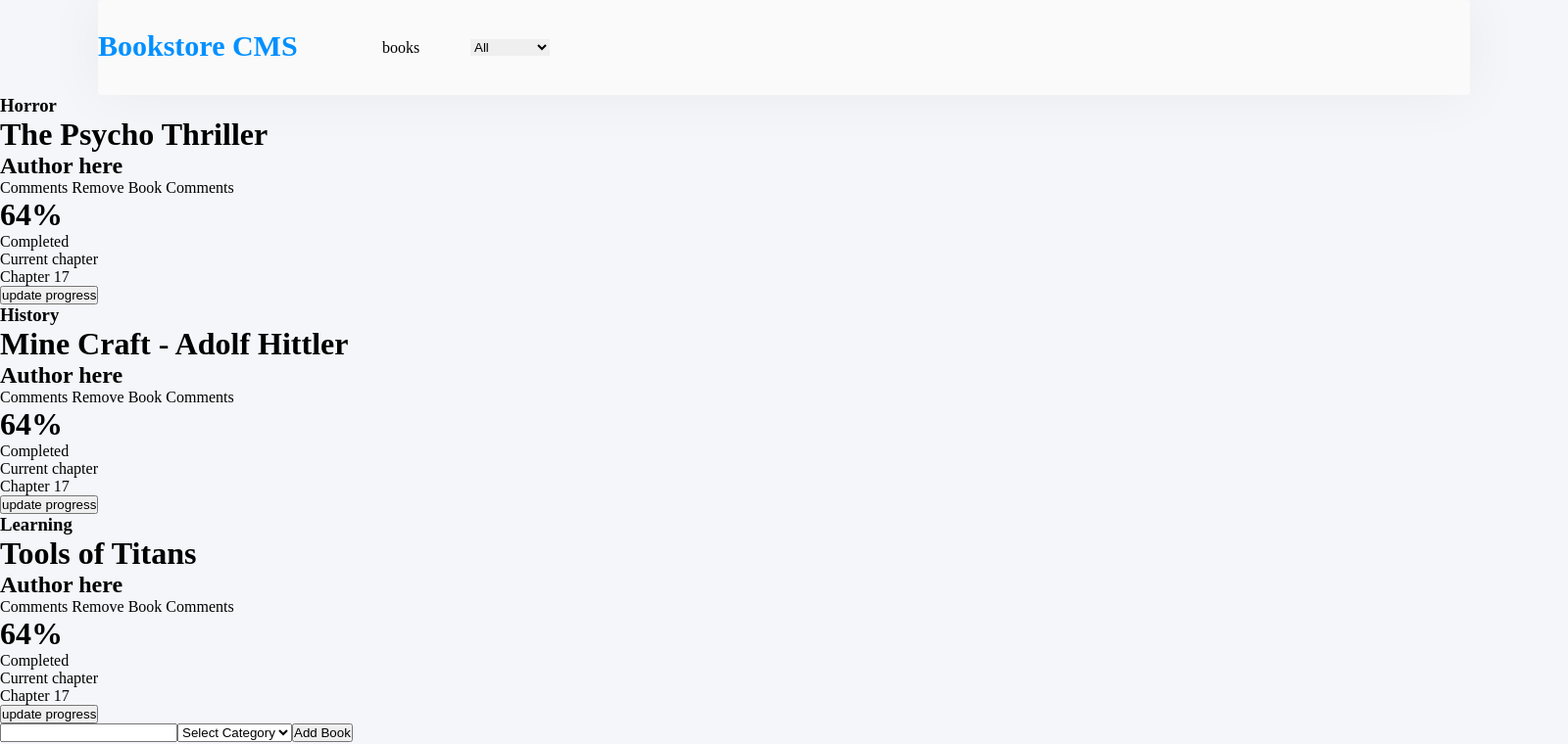
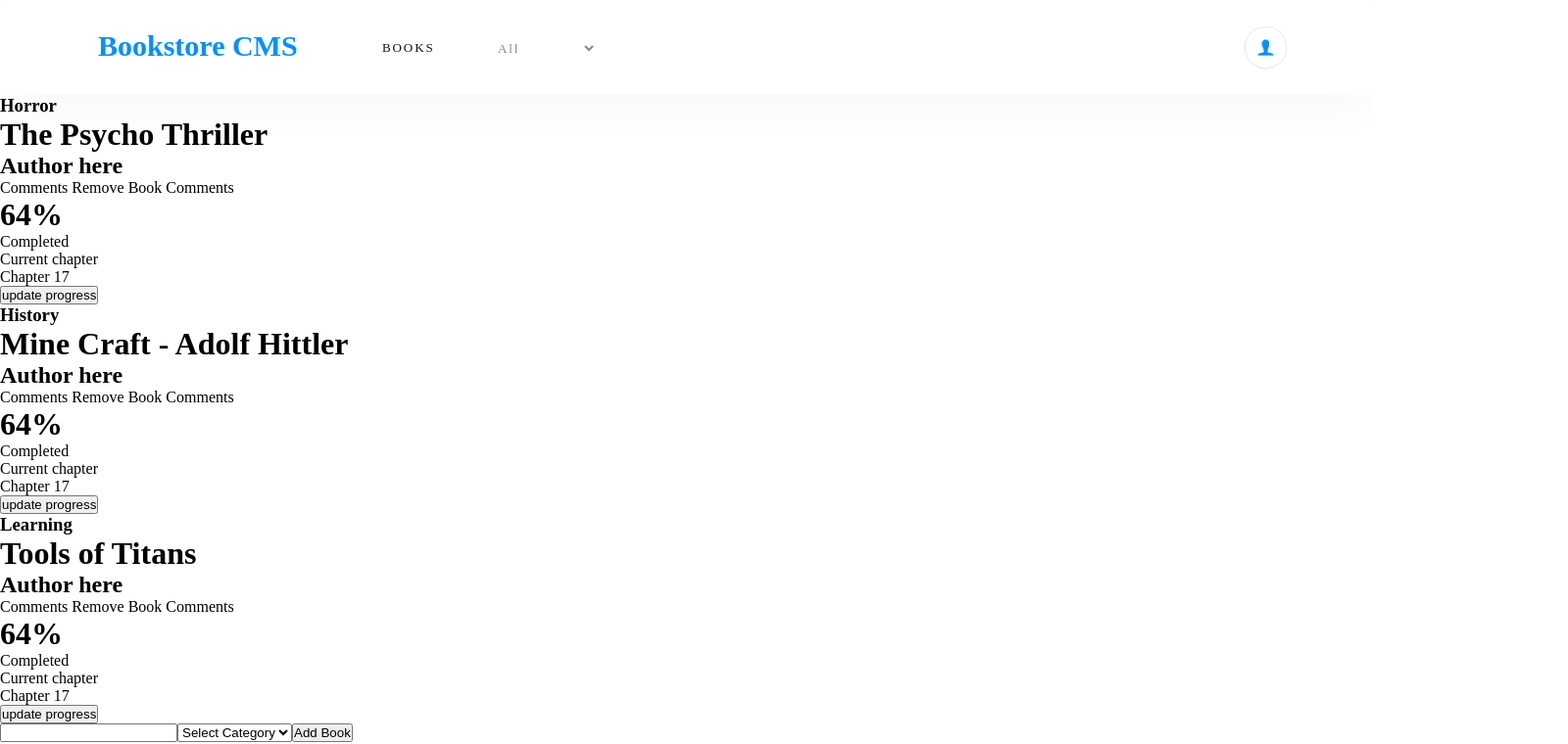
Before and after one commit to canriquez/redux-bookstore, a React (Create React App) app: page / in a window 1280 px wide. Shown: the top 760 px of the page at 98% size, 1600 px wide, since content can reach past the window. Built offline with nearby package versions, Linux system fonts and the light colour scheme; a web font is replaced by a local one.

Commit message:
navbar top finished

```diff
--- a/src/components/App.js
+++ b/src/components/App.js
@@ -3,12 +3,12 @@ import BooksList from '../containers/BooksList';
 import BooksForm from '../containers/BooksForm';
 
 const App = () => (
-  <div className='Bookstore-CMS'>
+  <div className='panel'>
     <div className='panel-bg'>
       <span className='title-header'>Bookstore CMS</span>
-      <p>books</p>
+      <p className='books'>books</p>
       <p></p>
-      <i></i>
+      <i className='login'></i>
     </div>
     <BooksList />
     <BooksForm />
--- a/src/components/CategoryFilter.js
+++ b/src/components/CategoryFilter.js
@@ -22,7 +22,7 @@ const CategoryFilter = ({
   return (
 
     <div>
-      <select name="filter" id="filter-category" onChange={handleChange}>
+      <select className='categories' name="filter" id="filter-category" onChange={handleChange}>
         {
           categories.map((cat, id) => (
             <option key={`opt_${id * 2}`} value={id}>{cat}</option>
--- a/src/index.css
+++ b/src/index.css
@@ -14,7 +14,7 @@
   --azure: #0290ff;
   --medium-blue: #307bbe;
   --dodger-blue: #379cf6;
-  --white: #fafafa;
+  --white: #ffffff;
 }
 
 /* Fonts */
@@ -36,14 +36,25 @@
   font-stretch: normal;
 }
 
-.Bookstore-CMS {
+.panel {
+  margin: 0 auto;
   position: relative;
+  width: 1400px;
+  height: 1097px;
+  border-radius: 4px;
+  box-shadow: 0 0 60px 0 rgba(0, 0, 0, 0.05);
+  background-color: var(--white);
+}
+
+/* .Bookstore-CMS {
+  margin-left: 100px;
   width: 1600px;
   height: 1434px;
   background-color: var(--pale-grey);
 }
-
+ */
 .title-header {
+  margin-left: 100px;
   width: 240px;
   height: 37px;
   font-family: Montserrat;
@@ -71,16 +82,51 @@
   background-color: var(--white);
 }
 
-.panel-bg p:nth-child(2) {
+.books {
+  width: 59px;
+  height: 16px;
   margin-left: 50px;
   margin-right: 50px;
+  font-family: Montserrat;
+  font-size: 13px;
+  font-weight: normal;
+  font-stretch: normal;
+  font-style: normal;
+  line-height: normal;
+  letter-spacing: 1.9px;
+  color: var(--black-three);
+  text-transform: uppercase;
+}
+
+.categories {
+  width: 105px;
+  height: 16px;
+  opacity: 0.5;
+  font-family: Montserrat;
+  font-size: 13px;
+  font-weight: normal;
+  font-stretch: normal;
+  font-style: normal;
+  line-height: normal;
+  letter-spacing: 1.9px;
+  color: var(--black-three);
+  background: #ffffff;
 }
 
 #filter-category {
   position: absolute;
-  top: 2.8%;
-  left: 30%;
+  top: 3.7%;
+  left: 36%;
   border: none;
+}
+
+.login {
+  margin-left: 55%;
+  background-image: url("./icons/login_icon.png");
+  background-repeat: no-repeat, repeat;
+  width: 45px;
+  height: 45px;
+  background-size: cover;
 }
 
 .Current-Chapter {
```
Also changed, not shown: src/icons/login_icon.png (added).
